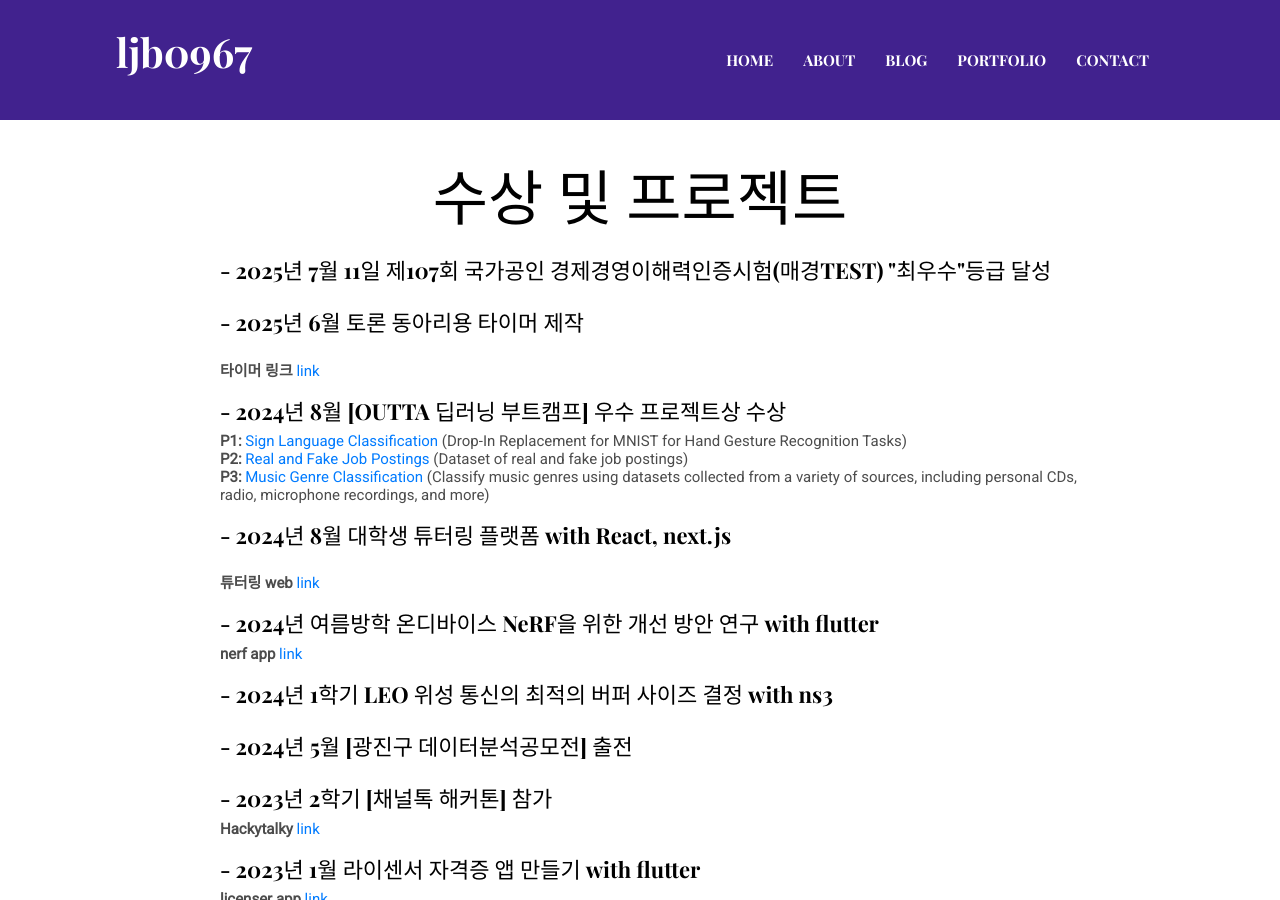
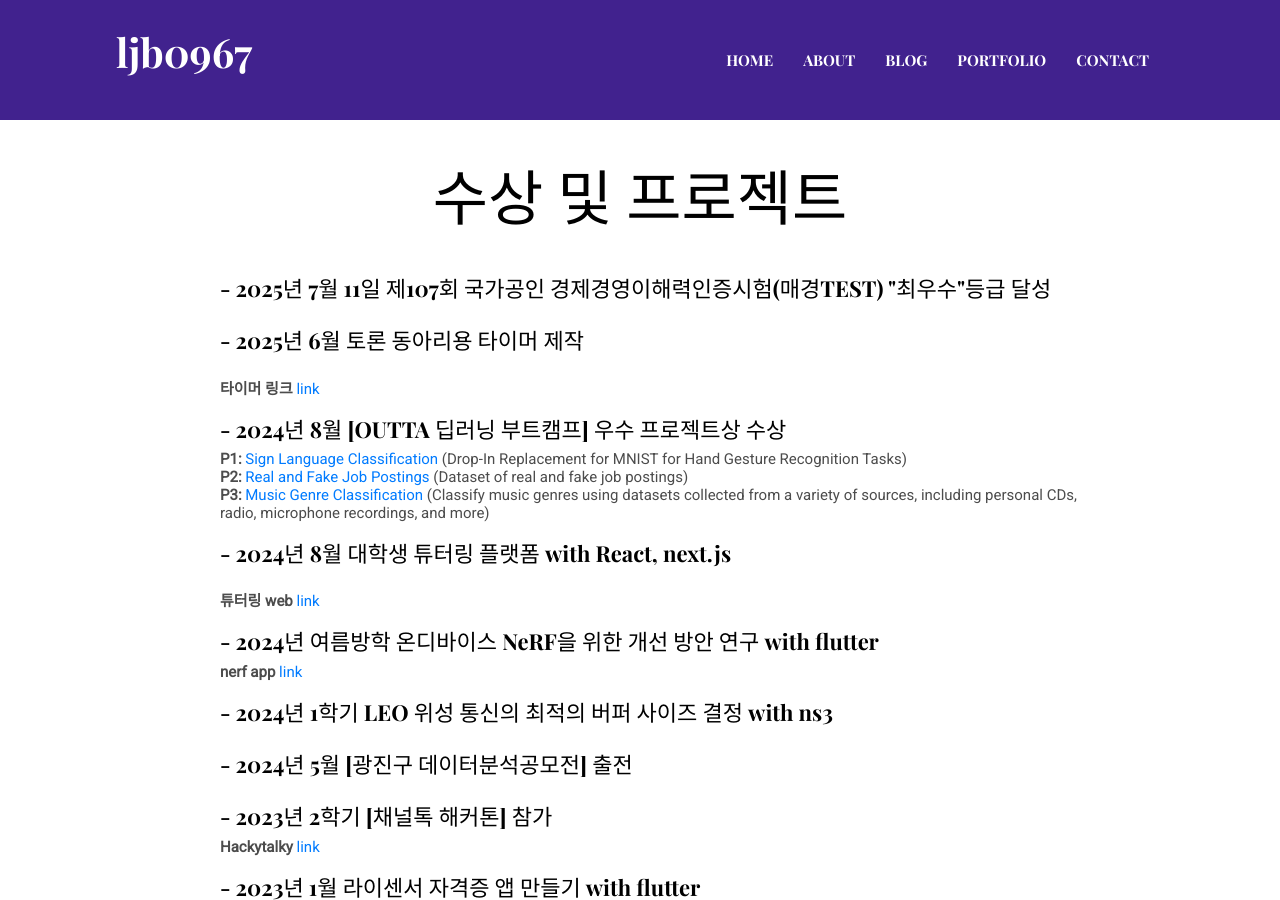
Before and after one commit to ljb0967/ljb0967.github.io, a Jekyll site: the page built from index.html, in a window 1280 px wide and 900 px high, scrolled down 1202 px. Built offline with Jekyll 4.4.1, drawn with Linux system fonts in a browser that asks for light colours; some web fonts are replaced.

```diff
--- a/_data/settings.yml
+++ b/_data/settings.yml
@@ -49,7 +49,7 @@ social:
 
 # About Section
 blurb:
-  안녕하세요 저의 홈페이지에 오신 것을 환영합니다 여기에는 저에 대한 프로필과 제가 지금까지 해온 프로젝트들이 정리되어있습니다  <br> Welcome to my website! Here, you can find my profile and a summary of the projects I have worked on so far <br><br><br><br><br><h2>수상 및 프로젝트</h2>
+  안녕하세요 저의 홈페이지에 오신 것을 환영합니다 여기에는 저에 대한 프로필과 제가 지금까지 해온 프로젝트들이 정리되어있습니다  <br> Welcome to my website! Here, you can find my profile and a summary of the projects I have worked on so far <br><br><br><br><br><h2>수상 및 프로젝트</h2><br>
 
   <ul style="text-align:left"><br>
   <li><h4>-  2025년 7월 11일 제107회 국가공인 경제경영이해력인증시험(매경TEST) "최우수"등급 달성</h4></li><br>
```
